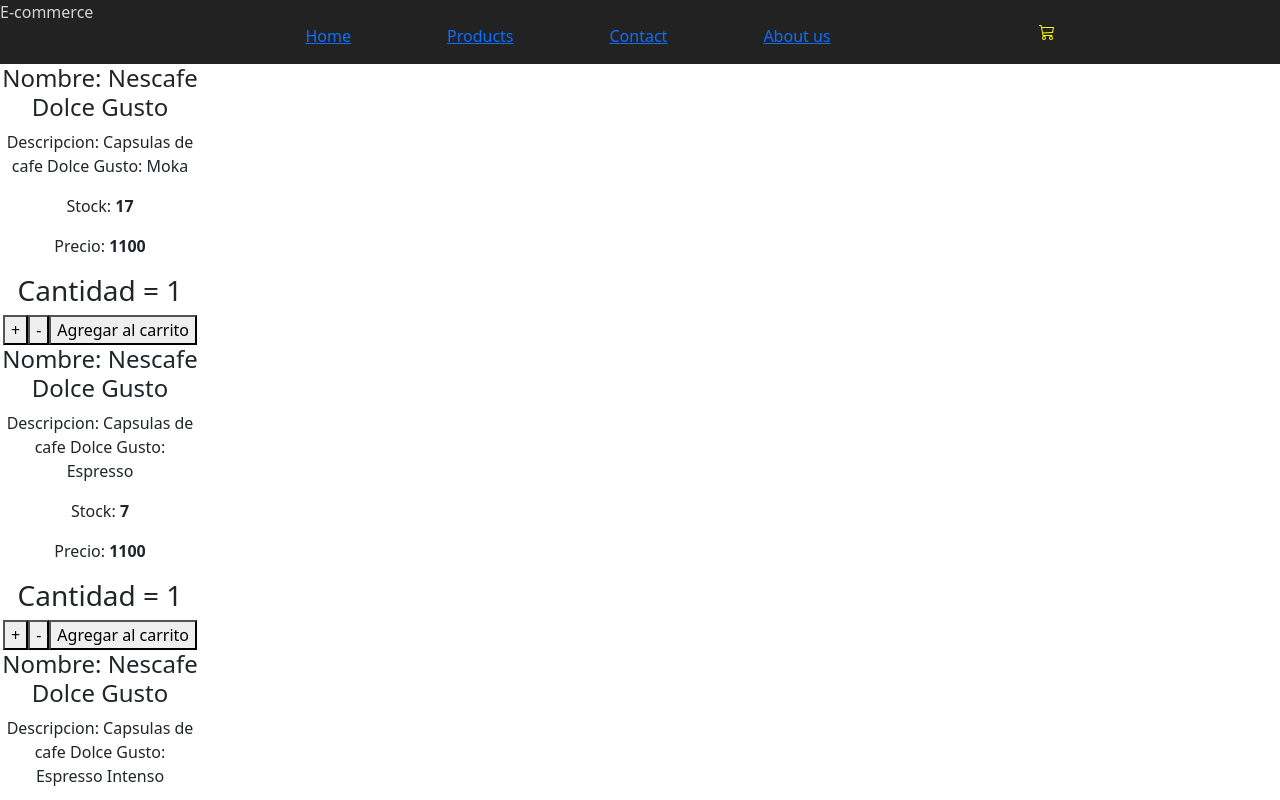
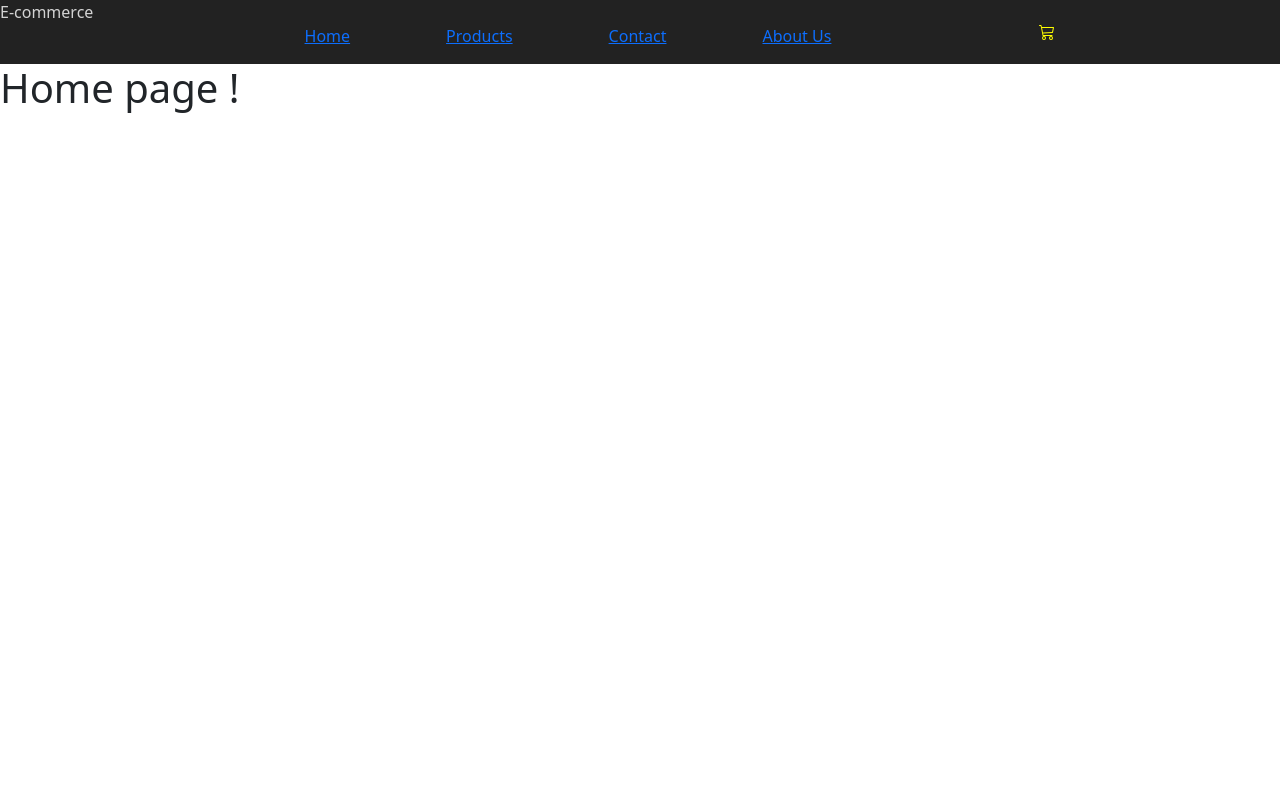
Before and after one commit to gonzaloramosf/react-project, a React (Create React App) app: page / in a window 1280 px wide. Shown: the top 800 px of the page. Built offline with nearby package versions, Linux system fonts and the light colour scheme.

Commit message:
Routes - fixing ItemDetail

```diff
--- a/src/App.js
+++ b/src/App.js
@@ -1,19 +1,30 @@
 import NavBar from './components/nav-bar/navBar';
-import ItemListContainer from './components/ItemListContainer/ItemListContainer';
 import './App.css';
 import 'bootstrap/dist/css/bootstrap.min.css';
+import { BrowserRouter, Route, Routes } from 'react-router-dom';
+import HomePage from './Pages/HomePage';
+import AboutUsPage from './Pages/AboutUsPage';
+import ProductsPage from './Pages/ProductsPage';
+import ContactPage from './Pages/ContactPage';
+import ProductDetailPage from './Pages/ProductDetailPage';
 
 function App() {
   return (
-    <div className="App">
-      <header>
-        <NavBar/>
-      </header>
-
-      <div id='items'>
-        <ItemListContainer/>
-      </div>
-    </div>
+    <BrowserRouter>
+      <NavBar/>
+      <Routes>
+        <Route path='/'>
+          <Route index element={<HomePage/>} />
+          <Route path='/products'>
+            <Route index element={<ProductsPage/>}/>
+            <Route path=':itemId' element={<ProductDetailPage/>} />
+          </Route>
+          <Route path='/contact' element={<ContactPage/>} />
+          <Route path='/about' element={<AboutUsPage/>} />
+        </Route>
+      </Routes>
+    </BrowserRouter>
+    // Falta el <Footer/>
   );
 }
 
--- /dev/null
+++ b/src/Pages/AboutUsPage.js
@@ -0,0 +1,5 @@
+const AboutUsPage = () => {
+    return <div> <h1>  About Us </h1> </div>
+}
+
+export default AboutUsPage;
--- /dev/null
+++ b/src/Pages/ContactPage.js
@@ -0,0 +1,5 @@
+const ContactPage = () => {
+    return <div> <h1> Contact </h1> </div>
+}
+
+export default ContactPage;
--- /dev/null
+++ b/src/Pages/HomePage.js
@@ -0,0 +1,5 @@
+const HomePage = () => {
+    return <div> <h1> Home page ! </h1> </div>
+}
+
+export default HomePage;
--- /dev/null
+++ b/src/Pages/ProductDetailPage.js
@@ -0,0 +1,8 @@
+const ProductDetailPage = () => {
+
+    return (
+        <div> <h1> Este es el detalle del producto </h1> </div>
+    )
+}
+
+export default ProductDetailPage;
--- /dev/null
+++ b/src/Pages/ProductsPage.js
@@ -0,0 +1,9 @@
+import ItemListContainer from "../components/ItemListContainer/ItemListContainer";
+
+const ProductsPage = () => {
+    return (
+        <ItemListContainer/>
+    )
+}
+
+export default ProductsPage;
--- a/src/components/ItemDetailContainer/ItemDetail/ItemDetail.js
+++ b/src/components/ItemDetailContainer/ItemDetail/ItemDetail.js
@@ -1,6 +1,9 @@
+import ProductDetailPage from "../../../Pages/ProductDetailPage";
 import ItemCount from "../../ItemCount/ItemCount";
 
 const ItemDetail = ( {item} ) => {
+
+    return (
         <div key={item.id}>
             <img src="#" alt="imgagen del producto"/>
             <div>
@@ -9,6 +12,7 @@
                 <p> Lorem ipsum Lorem ipsum Lorem ipsum Lorem ipsum Lorem ipsum Lorem ipsum Lorem ipsum </p>
             </div>
         </div>
+    )
 }
 
 export default ItemDetail;
--- a/src/components/ItemDetailContainer/ItemDetailContainer.js
+++ b/src/components/ItemDetailContainer/ItemDetailContainer.js
@@ -3,7 +3,7 @@
 import ItemDetail from './ItemDetail/ItemDetail';
 import { useParams } from 'react-router-dom';
 
-export default function ItemDetailContainer() {
+export default function ItemDetailContainer(id) {
     const {id} = useParams();
     const [items, setItems] = useState([]);
 
--- a/src/components/nav-bar/navBar.js
+++ b/src/components/nav-bar/navBar.js
@@ -1,5 +1,6 @@
 import './navBar.css';
 import '../CartWidget/CartWidget';
+import { Link } from 'react-router-dom';
 import CartWidget from '../CartWidget/CartWidget';
 
 export default function NavBar() {
@@ -11,10 +12,18 @@
       <nav>
         <div>
           <ul>
-            <li><a href='#'>Home</a> </li>
-            <li><a href='#'>Products</a> </li>
-            <li><a href='#'>Contact</a> </li>
-            <li><a href='#'>About us</a> </li>
+            <li>
+              <Link to='/'> Home </Link>
+            </li>
+            <li>
+              <Link to='/products'> Products </Link>
+            </li>
+            <li>
+              <Link to='/contact'> Contact </Link>
+            </li>
+            <li>
+              <Link to='/about'> About Us </Link>
+            </li>
           </ul>
           <CartWidget/>
         </div>
```
Also changed, not shown: src/components/ItemListContainer/Database.js (line endings or trailing spaces). Lines whose indentation alone changed are shown as unchanged.
